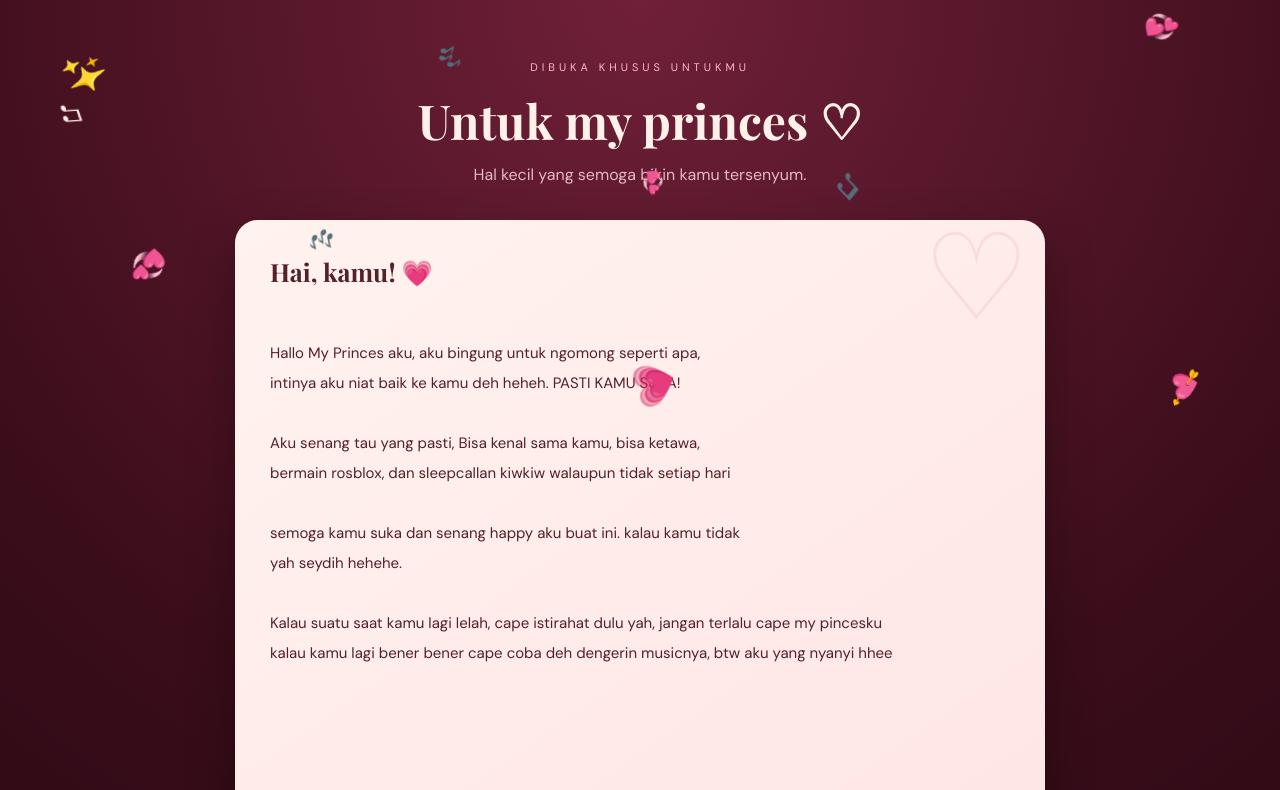
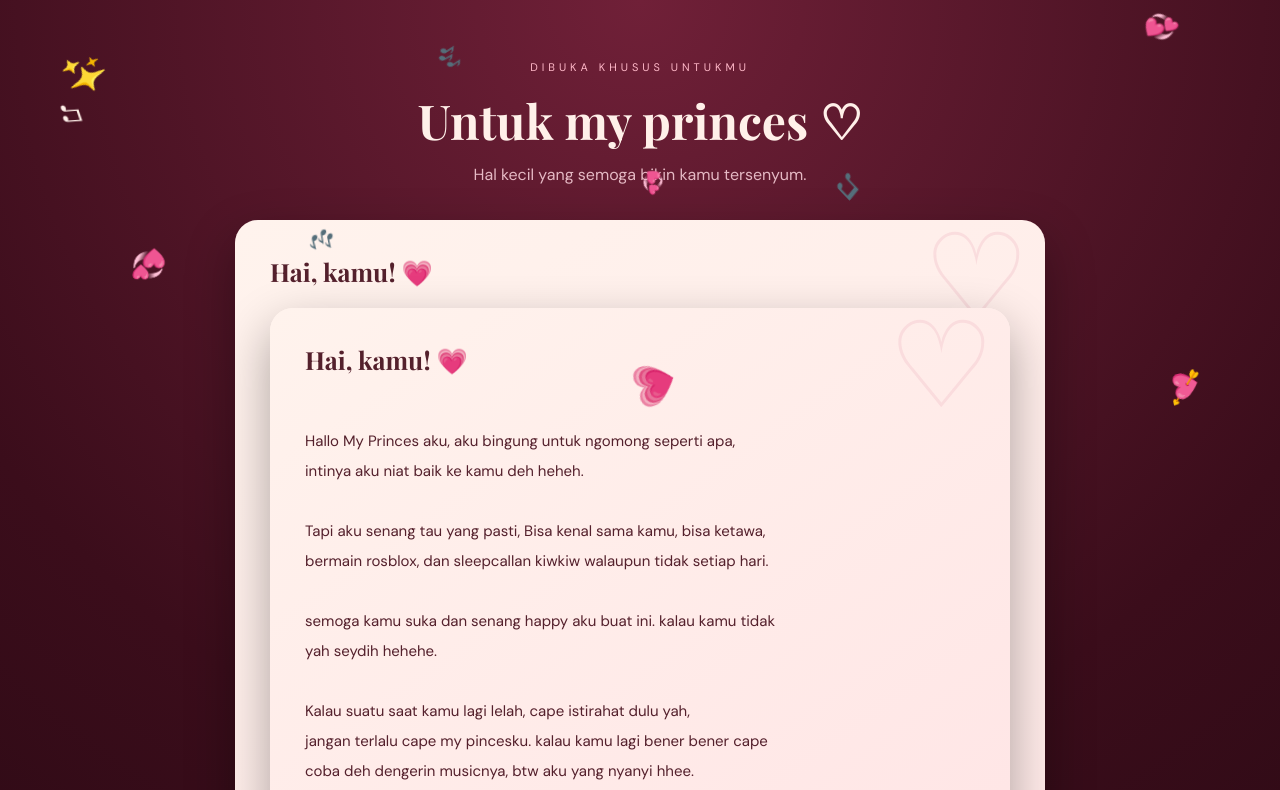
Before and after one commit to andre92-cell/MY-PRINCES, a plain HTML site: page index.html in a window 1280 px wide. Both pictures are taken after a click on the button "❤️". Shown: the top 790 px of the page. Drawn offline with nearby package versions, Linux system fonts and the light colour scheme.

Commit message:
Update index.html

```diff
--- a/index.html
+++ b/index.html
@@ -41,25 +41,39 @@
 
       <h3>Hai, kamu! 💗</h3>
 
+
+<section class="letter flash-once">
+  <div class="letter-decoration">♡</div>
+
+  <h3>Hai, kamu! 💗</h3>
+
   <p>
     Hallo My Princes aku, aku bingung untuk ngomong seperti apa,
-        intinya aku niat baik ke kamu deh heheh. PASTI KAMU SUKA!
+    intinya aku niat baik ke kamu deh heheh.
+  </p>
 
-        Aku senang tau yang pasti, Bisa kenal sama kamu, bisa ketawa,
-        bermain rosblox, dan sleepcallan kiwkiw walaupun tidak setiap hari
+  <p>
+    Tapi aku senang tau yang pasti, Bisa kenal sama kamu, bisa ketawa,
+    bermain rosblox, dan sleepcallan kiwkiw walaupun tidak setiap hari.
+  </p>
 
+  <p>
     semoga kamu suka dan senang happy aku buat ini. kalau kamu tidak
     yah seydih hehehe.
+  </p>
 
-        Kalau suatu saat kamu lagi lelah, cape istirahat dulu yah, jangan terlalu cape my pincesku
-        kalau kamu lagi bener bener cape coba deh dengerin musicnya, btw aku yang nyanyi hhee
+  <p>
+    Kalau suatu saat kamu lagi lelah, cape istirahat dulu yah,
+    jangan terlalu cape my pincesku. kalau kamu lagi bener bener cape
+    coba deh dengerin musicnya, btw aku yang nyanyi hhee.
+  </p>
 
-        <br><br>
-        <strong>With Love,</strong>
-        <br>
+  <p>
+    <strong>With Love,</strong><br>
     Seseorang yang selalu mendoakanmu ♡
   </p>
 </section>
+
 
     <!-- MUSIK -->
     <section class="music-box">
```
Lines whose indentation alone changed are shown as unchanged.
